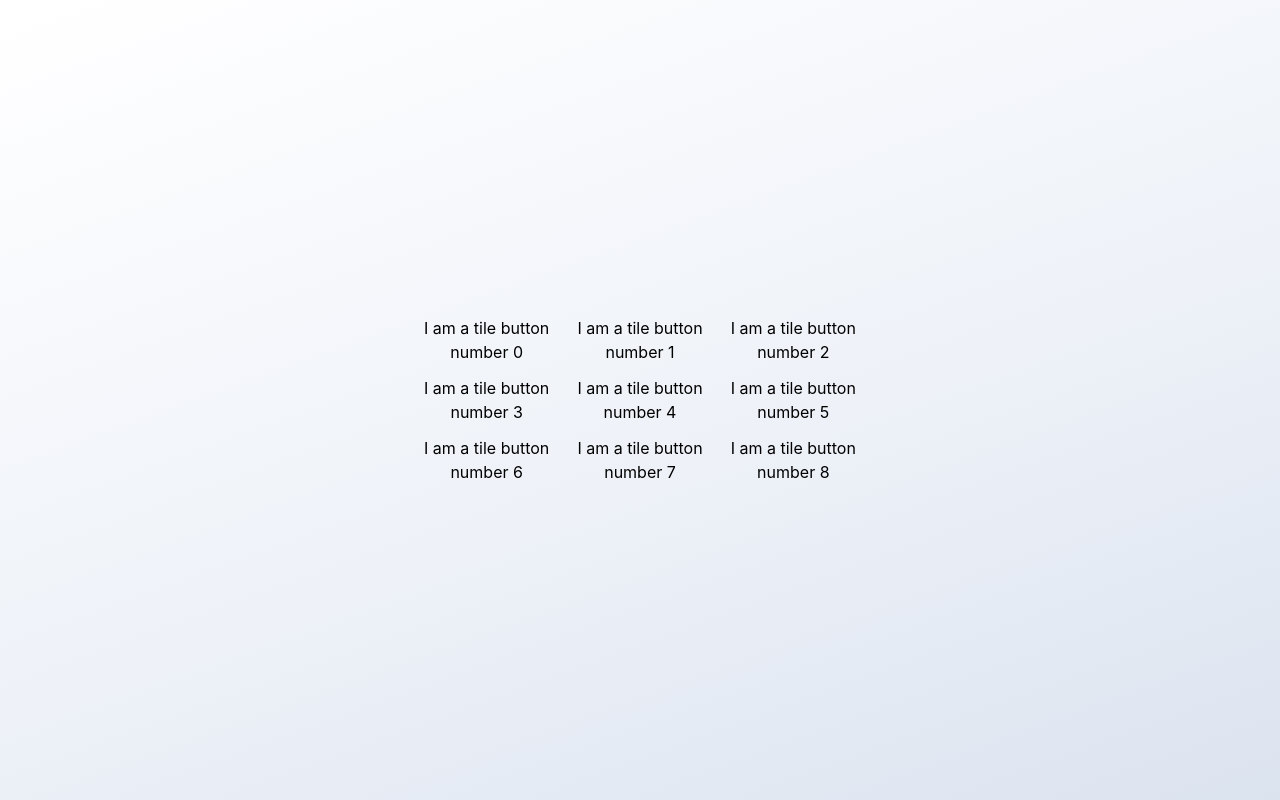
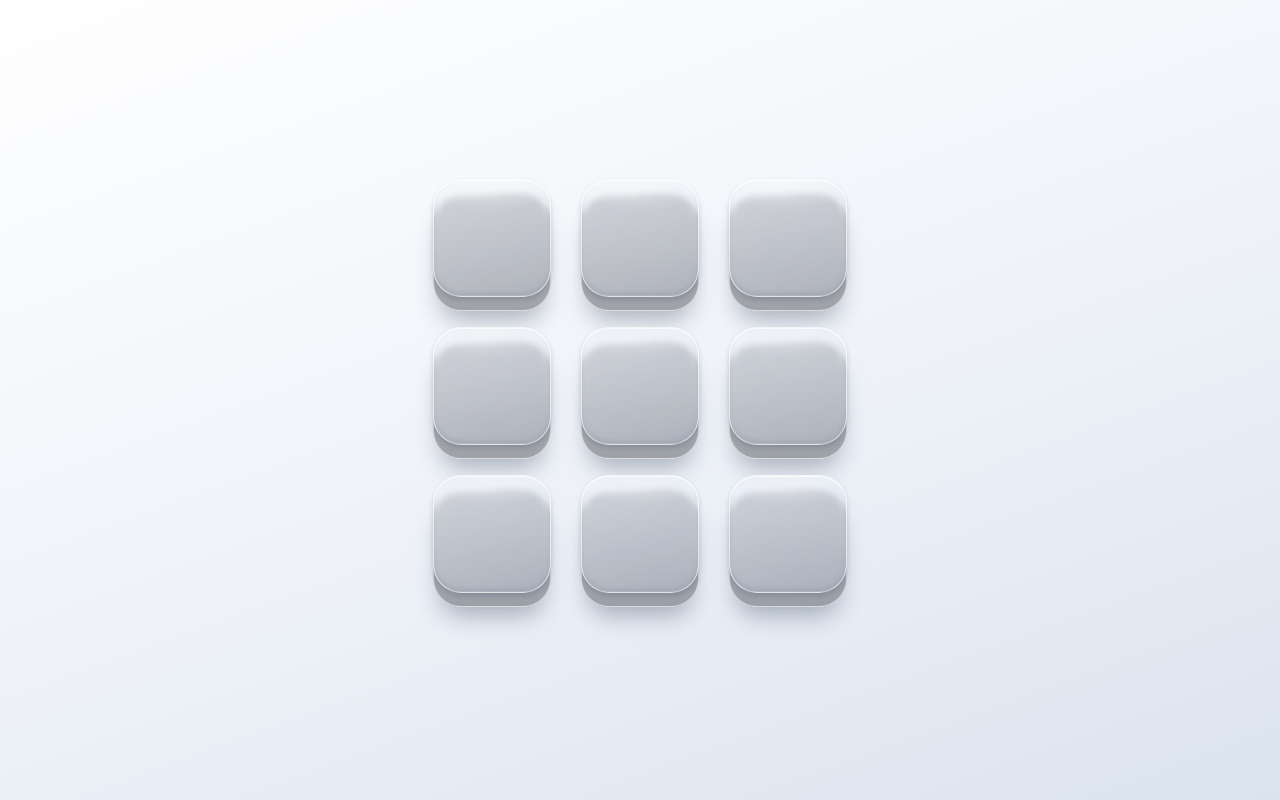
Before and after one commit to HsHs-dev/react-memory-game, a React (Vite) app: page / in a window 1280 px wide. Built offline with nearby package versions, Linux system fonts and the light colour scheme.

Commit message:
- adding basic tiles styling

```diff
--- a/src/components/Board.jsx
+++ b/src/components/Board.jsx
@@ -1,10 +1,19 @@
 import Tile from "./ui/Tile"
 export default function Board() {
+
   return (
-    <div className="grid grid-cols-3 gap-3 w-full max-w-md">
+    <div className="
+  relative
+  z-1
+  grid
+  grid-cols-[repeat(3,clamp(72px,12vw,118px))]
+  auto-rows-[clamp(72px,12vw,118px)]
+  gap-[clamp(22px,3.2vw,30px)]
+  p-[clamp(24px,3.6vw,34px)]
+    ">
       {
         [...Array(9)].map((_, idx) => {
-          return <Tile key={idx} idx={idx} />
+          return <Tile idx={idx} />
         })
       }
     </div>
--- a/src/components/PlayLayout.jsx
+++ b/src/components/PlayLayout.jsx
@@ -3,6 +3,18 @@ import Board from "./Board";
 
 const PlayLayout = () => {
   return <main className="min-h-screen flex flex-col items-center justify-center p-4 bg-[linear-gradient(160deg,var(--bg-cloud-1)_0%,var(--bg-cloud-2)_55%,var(--bg-cloud-3)_100%)]">
+    <svg aria-hidden="true" className="absolute w-0 h-0 overflow-hidden">
+      <defs>
+        <filter id="liquidGlass" x="-20%" y="-20%" width="140%" height="140%"
+          colorInterpolationFilters="sRGB">
+          <feTurbulence type="fractalNoise" baseFrequency="0.012 0.018"
+            numOctaves="2" seed="5" result="noise" />
+          <feGaussianBlur in="noise" stdDeviation="2.5" result="softNoise" />
+          <feDisplacementMap in="SourceGraphic" in2="softNoise" scale="14"
+            xChannelSelector="R" yChannelSelector="G" />
+        </filter>
+      </defs>
+    </svg>
     <Background />
     <Board />
   </main>
--- a/src/components/ui/Tile.jsx
+++ b/src/components/ui/Tile.jsx
@@ -1,5 +1,21 @@
 export default function Tile({ idx }) {
   return (
-    <button>I am a tile button number {idx}</button>
+    <button
+      aria-label={`Tile ${idx}`}
+      className="
+    key
+    relative
+    bg-transparent
+    appearance-none
+    p-0
+    m-0
+    aspect-square
+    focus:outline-none
+    cursor-pointer
+    [-webkit-tap-highlight-color:transparent]
+    ">
+      <span className="key-base absolute inset-0"></span>
+      <span className="key-cap absolute inset-0"></span>
+    </button>
   )
 }
--- a/src/main.jsx
+++ b/src/main.jsx
@@ -1,5 +1,6 @@
 import { StrictMode } from "react";
 import { createRoot } from "react-dom/client";
+import "./styles/main.css"
 import App from "./App.jsx";
 
 createRoot(document.getElementById("root")).render(
--- /dev/null
+++ b/src/styles/keycaps.css
@@ -0,0 +1,129 @@
+@layer components {
+
+  :root {
+    /* Base layer */
+    --base-tint-hi: 132, 134, 138;
+    --base-tint-lo: 90, 92, 96;
+
+    /* Cap layer */
+    --cap-tint-hi: 240, 241, 243;
+    --cap-tint-lo: 208, 210, 214;
+
+    /* Shadows */
+    --shadow-cloud: rgba(58, 70, 94, 0.4);
+    --shadow-cloud-soft: rgba(58, 70, 94, 0.22);
+  }
+
+  .key-base {
+    /* Tile surface base color */
+    background: linear-gradient(180deg,
+        rgba(var(--base-tint-hi), 0.54),
+        rgba(var(--base-tint-lo), 0.54));
+    border-radius: 24%;
+    box-shadow: 0 16px 24px -8px var(--shadow-cloud);
+    border: 1px solid rgba(255, 255, 255, 0.48);
+    -webkit-backdrop-filter: blur(14px) saturate(150%);
+    backdrop-filter: blur(14px) saturate(150%);
+    transition: box-shadow 0.12s ease;
+  }
+
+  .key-cap {
+    border-radius: 24%;
+
+    /* Tile surface highlight */
+    background: radial-gradient(120% 55% at 50% -8%,
+        rgba(255, 255, 255, 0.5),
+        rgba(255, 255, 255, 0) 62%),
+      linear-gradient(155deg,
+        rgba(var(--cap-tint-hi), 0.48),
+        rgba(var(--cap-tint-lo), 0.32));
+
+    /* cast shadow */
+    box-shadow:
+      inset 0 1px 0 rgba(255, 255, 255, 0.85),
+      inset 0 -3px 5px rgba(90, 105, 130, 0.18),
+      0 3px 5px rgba(58, 70, 94, 0.22);
+
+    /* Show the stacking */
+    transform: translateY(-12%);
+
+    border: 1px solid rgba(255, 255, 255, 0.6);
+    backdrop-filter: blur(18px) saturate(170%);
+    -webkit-backdrop-filter: blur(18px) saturate(170%);
+    transition: transform 0.12s ease, box-shadow 0.12s ease;
+  }
+
+
+  .key:hover .key-cap {
+    transform: translateY(-15%);
+    box-shadow:
+      inset 0 1px 0 rgba(255, 255, 255, 1),
+      inset 0 -3px 5px rgba(100, 115, 140, 0.24),
+      0 5px 8px rgba(58, 70, 94, 0.26);
+  }
+
+  .key:hover .key-base {
+    box-shadow: 0 20px 28px -8px var(--shadow-cloud);
+  }
+
+  .key:active .key-cap,
+  .key.pressed .key-cap {
+    transform: translateY(-3%);
+    transition-duration: 0.05s;
+    box-shadow:
+      inset 0 1px 0 rgba(255, 255, 255, 0.85),
+      inset 0 2px 6px rgba(58, 70, 94, 0.32);
+  }
+
+  .key:active .key-base,
+  .key.pressed .key-base {
+    box-shadow: 0 6px 10px -4px var(--shadow-cloud-soft);
+    transition-duration: 0.05s;
+  }
+
+  .key:focus-visible .key-cap {
+    outline: 2px solid var(--shadow-cloud);
+    outline-offset: 4px;
+  }
+
+
+  @supports (backdrop-filter: url(#liquidGlass)) {
+    .key-base {
+      backdrop-filter: url(#liquidGlass) blur(3px) saturate(160%);
+      -webkit-backdrop-filter: url(#liquidGlass) blur(3px) saturate(160%);
+    }
+
+    .key-cap {
+      backdrop-filter: url(#liquidGlass) blur(3px) saturate(180%);
+      -webkit-backdrop-filter: url(#liquidGlass) blur(3px) saturate(180%);
+    }
+  }
+
+  @supports not ((backdrop-filter: blur(1px)) or (-webkit-backdrop-filter: blur(1px))) {
+    .key-base {
+      background: rgba(110, 112, 116, 0.88);
+    }
+
+    .key-cap {
+      background: rgba(240, 241, 243, 0.92);
+    }
+  }
+
+  /* Flash Layer */
+  .key-cap::after {
+    content: "";
+    position: absolute;
+    inset: 0;
+    border-radius: inherit;
+  }
+
+}
+
+
+@media (prefers-reduced-motion: reduce) {
+
+  .key-cap,
+  .key-base {
+    transition: none;
+  }
+}
--- a/src/style.css
+++ b/src/styles/main.css
@@ -1,4 +1,5 @@
 @import "tailwindcss";
+@import "./keycaps.css";
 
 :root {
   --bg-cloud-1: #ffffff;
```
